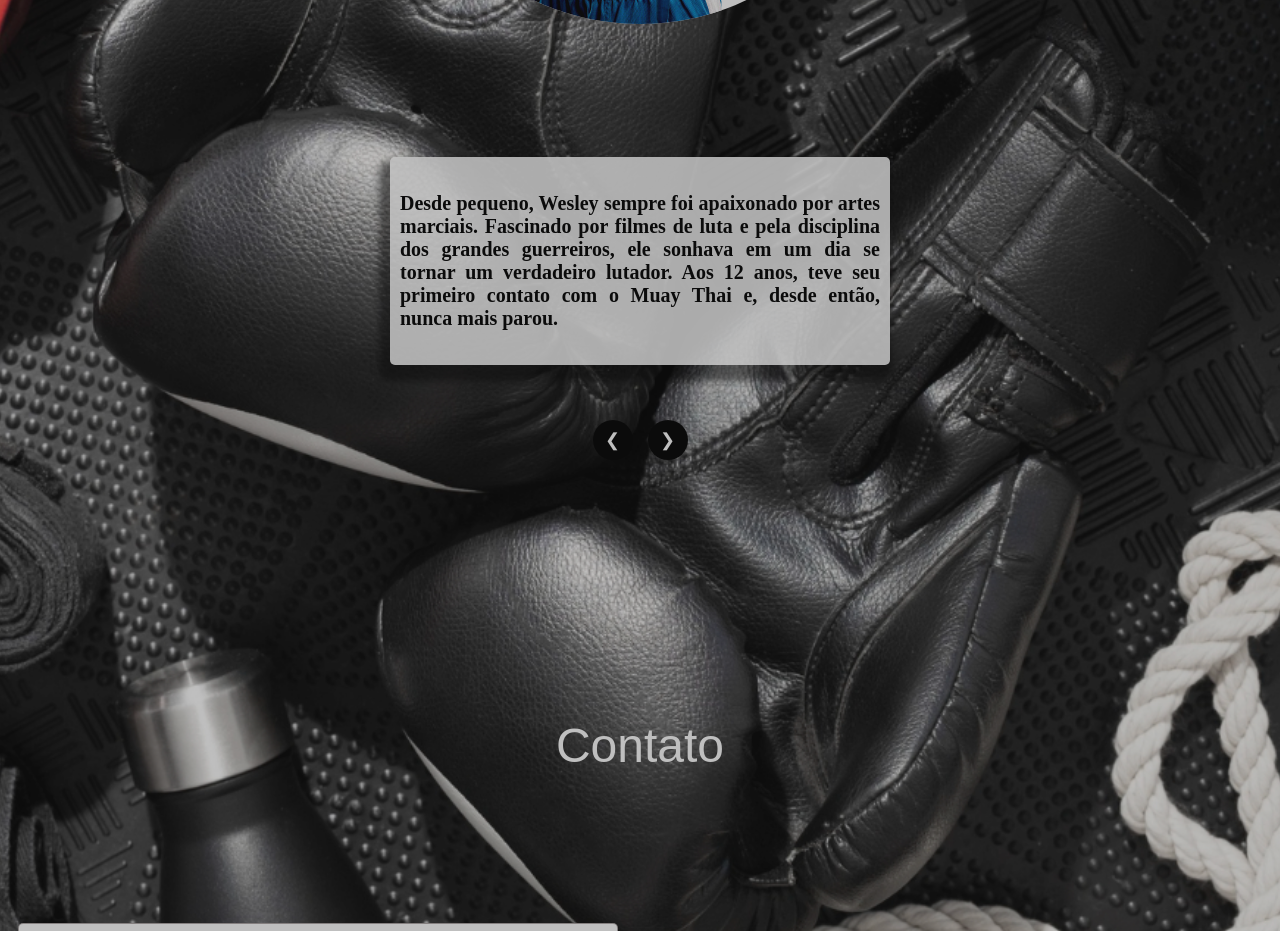
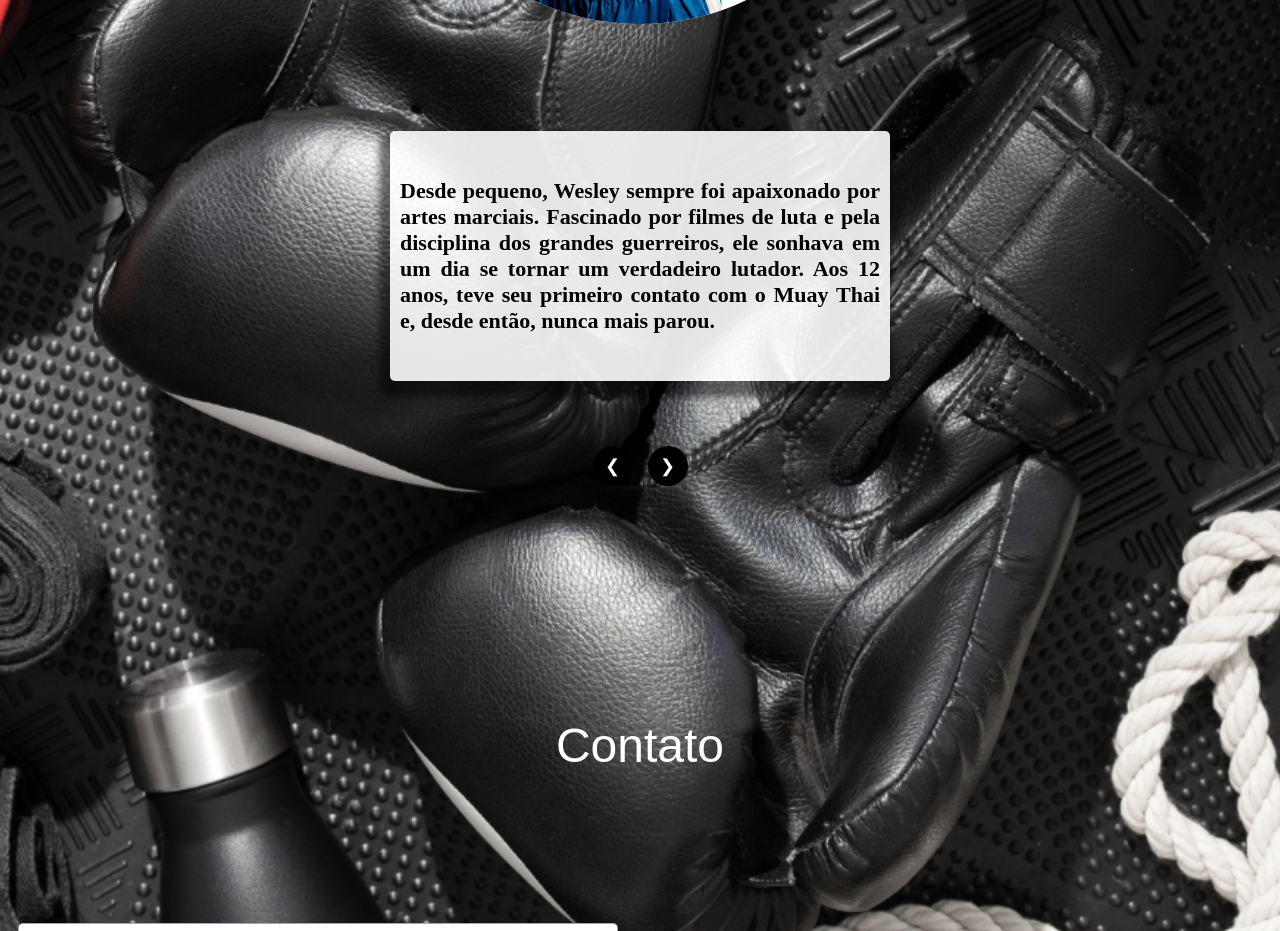
Before and after one commit to wellmendes25/website-wesley, a Next.js app: page / in a window 1280 px wide. Shown: the part 1820-2751 px from the top of the page. Built offline with nearby package versions, Linux system fonts and the light colour scheme; grey boxes are pictures that could not be loaded; a web font is replaced by a local one.

Commit message:
melhorias 3

```diff
--- a/src/app/componentes/quemSomos/quemSomos.module.css
+++ b/src/app/componentes/quemSomos/quemSomos.module.css
@@ -42,9 +42,11 @@
 
 
 .texto {
+    display: flex;
     width: 500px;
-    font-size: 20px;
-    padding: 35px 10px;
+    height: 250px;
+    font-size: 22px;
+    padding: 45px 10px;
     font-weight: bolder;
     animation: fadeIn 1.5s ease-in-out;
     background-color: rgba(255, 255, 255, 0.89);
@@ -52,6 +54,8 @@
     border-radius: 5px;
     box-shadow: -5px 10px 7px 6px rgba(0, 0, 0, 0.527);
     z-index: 100000;
+    text-align: justify;
+    align-items: center;
 }
 
 
@@ -60,7 +64,8 @@
     display: flex;
     justify-content: center;
     gap: 15px;
-    margin-top: 20px;
+    margin-top: 30px;
+
 }
 
 .botoes button {
@@ -127,6 +132,7 @@
 
     .texto {
        width: 350px;
+       font-size: 19px;
     }
 
 }
@@ -140,6 +146,7 @@
 
     .texto{
         width: 300px;
+        height: 300px;
         font-size: 18px;
     }
 
--- a/src/app/page.module.css
+++ b/src/app/page.module.css
@@ -10,7 +10,6 @@
    background-position: center;
    color: white;
    padding: 100px 0px;
-   opacity: 0.7;
    z-index: -1;
 
 }
```
